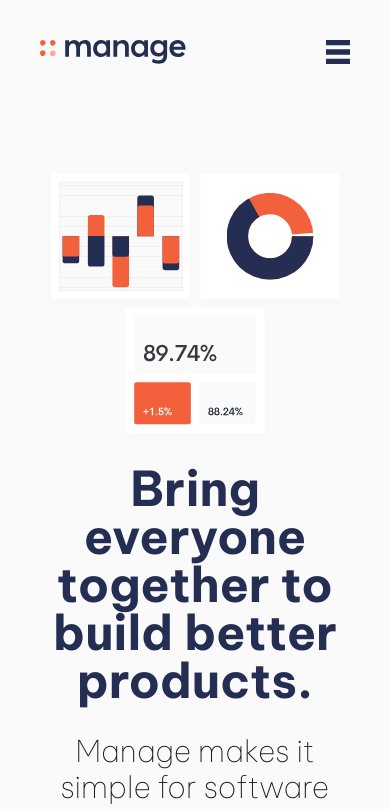
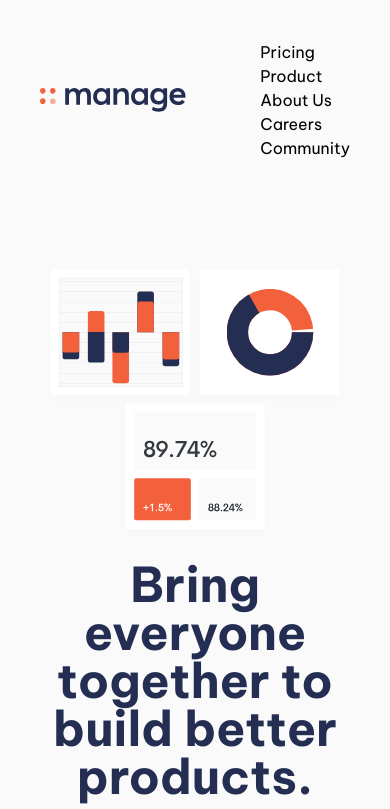
Before and after one commit to Najmaldin-ishag/manage-landing-page, a React (Vite) app: page / in a window 390 px wide. Shown: the top 809 px of the page. Built offline with nearby package versions, Linux system fonts and the light colour scheme.

Commit message:
update NavBar

```diff
--- a/src/Sections/NavBar.jsx
+++ b/src/Sections/NavBar.jsx
@@ -1,11 +1,25 @@
+import { useState } from "react";
 import Button from "../Components/Button";
 import { NavLinks } from "../Constant";
 
 const NavBar = () => {
+  // const [isOpen, setIsOpen] = useState(false);
+
+  // function toggleNavigation() {
+  //   if (isOpen) {
+  //     setIsOpen(false);
+  //   } else {
+  //     setIsOpen(true);
+  //   }
+  // }
+  // function handleClick() {
+  //   if (!isOpen) return;
+  //   setIsOpen(false);
+  // }
   return (
-    <header className="mt-[2.5rem]! section-padding container ">
+    <header className="mt-[2.5rem]! section-padding container relative ">
       <nav className="flex justify-between items-center">
-        <div className="flex max-sm:w-full justify-between ">
+        <div className="flex  justify-between ">
           <a href="/">
             <img
               src="/images/logo.svg"
@@ -13,20 +27,32 @@ const NavBar = () => {
               className="logo cursor-pointer"
             />
           </a>
-          <button className="lg:hidden max-sm:block ml-auto ">
+          {/* {isOpen ? (
+            <button onClick={toggleNavigation}>
+              <img src="/images/icon-close.svg" />
+            </button>
+          ) : (
+            <button onClick={toggleNavigation} className="lg:hidden  ">
               <img
                 src="/images/icon-hamburger.svg"
                 className="h-6 w-6  "
                 alt="hamburger-icon"
               />
             </button>
+          )} */}
         </div>
 
-        <div className="max-sm:hidden">
-          <ul className="flex justify-between items-center gap-4">
+        <div
+        // className={`${
+        //   isOpen
+        //     ? "flex flex-col min-w-[80vw]  px[5rem] py-[4rem] justify-center items-center bg-white shadow-xl absolute top-[12rem] left-1/2 -translate-x-1/2 -translate-y-1/2 "
+        //     : "lg:flex"
+        // }`}
+        >
+          <ul className="lg:flex lg:justify-between lg:items-center gap-4">
             {NavLinks.map((link) => (
               <li key={link.id}>
-                <a className="cursor-pointer" href="#">
+                <a className="cursor-pointer max-sm:mb-50" href="#">
                   {link.title}
                 </a>
               </li>
```
Lines whose indentation alone changed are shown as unchanged.
